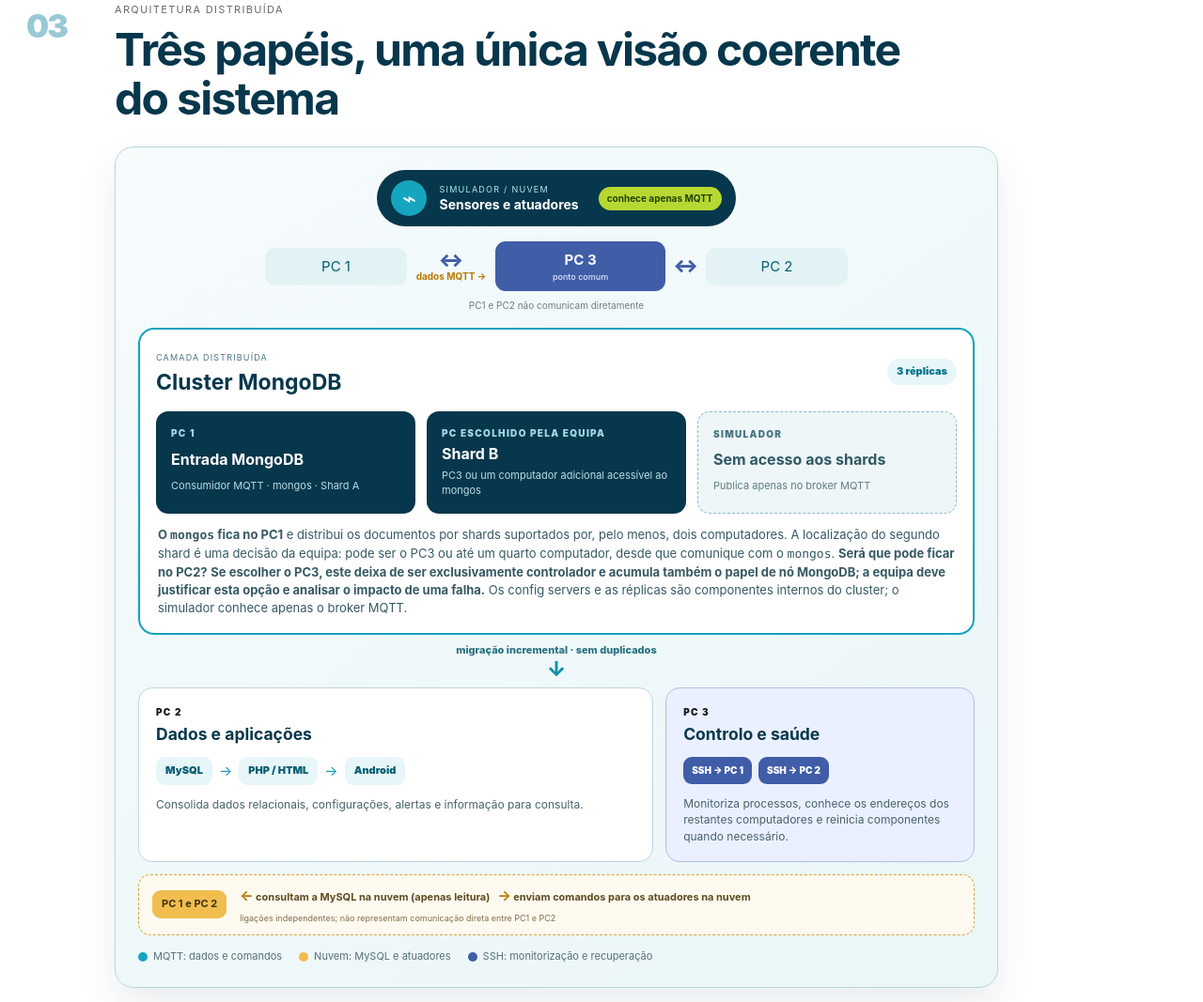
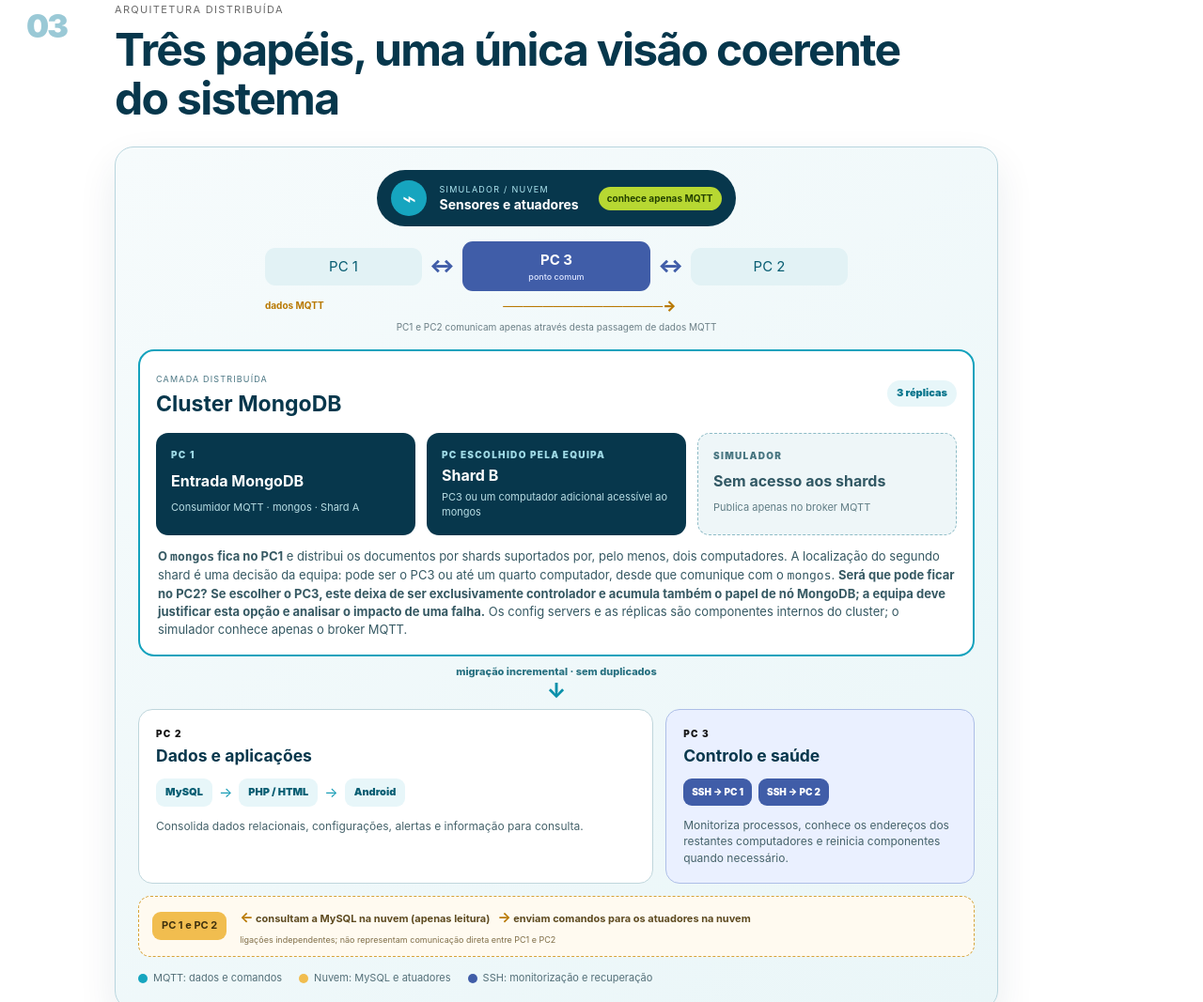
Before and after one commit to pnramos-iscte/pisid, a plain HTML site: page enunciado.html in a window 1280 px wide. Shown: the part 3646-4713 px from the top of the page at 94% size. Drawn offline with Linux system fonts and the light colour scheme.

Commit message:
Corrige destino da passagem MQTT

```diff
--- a/assets/assignment.css
+++ b/assets/assignment.css
@@ -68,7 +68,7 @@
 .mongo-cluster{padding:17px;border:2px solid #14a2bd;border-radius:17px;background:#fff}
 .mongo-cluster-head{display:flex;justify-content:space-between;align-items:center;gap:12px;padding-bottom:13px}
 .mongo-cluster-head small{font-size:9px;letter-spacing:.13em;color:#4c7784}.mongo-cluster h3{margin:2px 0 0;color:var(--navy);font-size:23px}.mongo-cluster-head>span{padding:6px 10px;border-radius:18px;background:#e7f6f9;color:#08758c;font-size:11px;font-weight:900}
-.network-topology{display:grid;grid-template-columns:1fr auto 1.2fr auto 1fr;align-items:center;gap:8px;max-width:620px;margin:0 auto 16px;text-align:center}.network-topology>span,.network-topology>strong{padding:9px 12px;border-radius:11px}.network-topology>span{background:#e2f2f5;color:#075d72}.network-topology>strong{display:grid;background:#405da8;color:#fff}.network-topology>strong small{font-size:9px;font-weight:500;color:#dbe4ff}.network-topology i{color:#405da8;font-size:20px;font-style:normal;font-weight:900}.topology-link-13{display:grid;gap:1px;min-width:78px}.topology-link-13 i{line-height:1}.topology-link-13 b{color:#b87800;font-size:10px;line-height:1.2;white-space:nowrap}.network-topology em{grid-column:1/-1;color:#6b7f86;font-size:10px;font-style:normal}.mongo-nodes{display:grid;grid-template-columns:repeat(3,1fr);gap:12px}.mongo-nodes article{position:relative;display:grid;gap:4px;padding:16px;border-radius:13px;background:#07374c;color:#fff}.mongo-nodes .pc-label{color:#9fdae6}.mongo-nodes strong{font-size:16px}.mongo-nodes span{font-size:11px;color:#b8dde4}.mongo-cluster>p{margin:13px 2px 0;color:#365963;font-size:13px}
+.network-topology{display:grid;grid-template-columns:1fr auto 1.2fr auto 1fr;align-items:center;gap:8px;max-width:620px;margin:0 auto 16px;text-align:center}.network-topology>span,.network-topology>strong{padding:9px 12px;border-radius:11px}.network-topology>span{background:#e2f2f5;color:#075d72}.network-topology>strong{display:grid;background:#405da8;color:#fff}.network-topology>strong small{font-size:9px;font-weight:500;color:#dbe4ff}.network-topology i{color:#405da8;font-size:20px;font-style:normal;font-weight:900}.mqtt-link-12{grid-column:1/-1;display:grid;grid-template-columns:auto 1fr;align-items:center;gap:8px;color:#b87800}.mqtt-link-12 b{font-size:10px;white-space:nowrap}.mqtt-link-12 i{overflow:hidden;color:#b87800;font-size:15px;line-height:1;white-space:nowrap}.network-topology em{grid-column:1/-1;color:#6b7f86;font-size:10px;font-style:normal}.mongo-nodes{display:grid;grid-template-columns:repeat(3,1fr);gap:12px}.mongo-nodes article{position:relative;display:grid;gap:4px;padding:16px;border-radius:13px;background:#07374c;color:#fff}.mongo-nodes .pc-label{color:#9fdae6}.mongo-nodes strong{font-size:16px}.mongo-nodes span{font-size:11px;color:#b8dde4}.mongo-cluster>p{margin:13px 2px 0;color:#365963;font-size:13px}
 .mongo-nodes .mongo-external{background:#eef6f8;color:#315864;border:1px dashed #8dbbc6}.mongo-nodes .mongo-external .pc-label{color:#477580}.mongo-nodes .mongo-external span{color:#607d85}
 .pc-label{font-size:10px;font-weight:900;letter-spacing:.13em;text-transform:uppercase}
 .arch-migration{display:grid;place-items:center;gap:1px;padding:9px;color:#287181;font-size:11px;font-weight:800;text-align:center}.arch-migration i{font-size:22px;font-style:normal;line-height:1;color:#0a90aa}
@@ -159,7 +159,7 @@
 .technology-intro{margin-top:20px;padding-top:55px;border-top:1px solid #c9dce2}.technology-cards{display:grid;grid-template-columns:repeat(2,1fr);gap:13px;margin-top:23px}.technology-cards>a{display:grid;grid-template-columns:56px 1fr auto;align-items:center;gap:13px;padding:16px;border:1px solid #c8dce2;border-radius:14px;background:#fff;color:inherit;text-decoration:none;box-shadow:0 9px 24px #07374c0b;transition:transform .18s,border-color .18s,box-shadow .18s}.technology-cards>a:hover{transform:translateY(-2px);border-color:#159db6;box-shadow:0 13px 28px #07374c16}.tech-symbol{display:grid;place-items:center;width:52px;height:52px;border-radius:14px;color:#fff;font-size:16px;font-weight:900}.mongo-symbol{background:#4d8d36}.mqtt-symbol{background:#0d8ea8;font-size:28px}.mysql-symbol{background:#3665a8;font-size:12px}.ssh-symbol{background:#263e50;font-family:ui-monospace,monospace}.technology-cards a>div{display:grid;gap:2px}.technology-cards small{color:#72878d;font-size:7px;font-weight:900;letter-spacing:.14em}.technology-cards strong{color:var(--navy);font-size:16px}.technology-cards p{margin:0;color:#60747b;font-size:10px}.technology-cards a>b{color:#07829b;font-size:9px;white-space:nowrap}
 @media(max-width:700px){.technology-cards{grid-template-columns:1fr}.technology-cards>a{grid-template-columns:52px 1fr}.technology-cards a>b{grid-column:2}}
 @media(max-width:620px){.career-section{margin:0 -16px;padding:42px 16px}.competency-grid{grid-template-columns:1fr}}
-@media(max-width:700px){.architecture-map{padding:14px}.mongo-nodes,.arch-bottom{grid-template-columns:1fr}.arch-source{width:100%;border-radius:14px}.mongo-cluster-head{align-items:flex-start}.service-chain{align-items:flex-start}.cloud-side-flow{grid-template-columns:1fr}.cloud-side-flow>strong{grid-row:auto;width:max-content}.cloud-side-flow>div{display:grid}.arch-legend{display:grid;gap:7px}.network-topology{grid-template-columns:1fr auto 1fr}.topology-pc1{grid-column:1;grid-row:1}.topology-link-13{grid-column:1/3;grid-row:2;justify-self:center}.network-topology>strong{grid-column:2;grid-row:1}.topology-link-32{grid-column:2;grid-row:3}.topology-pc2{grid-column:3;grid-row:1}.network-topology em{grid-column:1/-1}}
+@media(max-width:700px){.architecture-map{padding:14px}.mongo-nodes,.arch-bottom{grid-template-columns:1fr}.arch-source{width:100%;border-radius:14px}.mongo-cluster-head{align-items:flex-start}.service-chain{align-items:flex-start}.cloud-side-flow{grid-template-columns:1fr}.cloud-side-flow>strong{grid-row:auto;width:max-content}.cloud-side-flow>div{display:grid}.arch-legend{display:grid;gap:7px}.network-topology{grid-template-columns:1fr auto 1fr}.topology-pc1{grid-column:1;grid-row:1}.topology-link-13{grid-column:1/3;grid-row:2}.network-topology>strong{grid-column:2;grid-row:1}.topology-link-32{grid-column:2/4;grid-row:2}.topology-pc2{grid-column:3;grid-row:1}.mqtt-link-12{grid-row:3}.network-topology em{grid-column:1/-1}}
 @media(max-width:620px){.assignment{padding:0 16px 40px}
 .assignment-hero{margin:0 -16px;padding:45px 22px;min-height:370px}
 .assignment-section{display:block}
--- a/enunciado.html
+++ b/enunciado.html
@@ -150,9 +150,9 @@
 <div class="section-copy">
 <div class="kicker">Arquitetura distribuída</div>
 <h2>Três papéis, uma única visão coerente do sistema</h2>
-<div class="architecture-map" role="img" aria-label="O simulador comunica apenas através de MQTT; o PC1 recebe as mensagens, envia dados por MQTT para o PC3 e aloja o mongos, que distribui dados por shards em pelo menos dois computadores escolhidos pela equipa; o PC2 mantém MySQL e a aplicação">
+<div class="architecture-map" role="img" aria-label="O simulador comunica apenas através de MQTT; o PC1 recebe as mensagens, envia dados por MQTT para o PC2 e aloja o mongos, que distribui dados por shards em pelo menos dois computadores escolhidos pela equipa; o PC2 mantém MySQL e a aplicação">
 <div class="arch-source"><span class="arch-source-icon">⌁</span><div><small>SIMULADOR / NUVEM</small><strong>Sensores e atuadores</strong></div><b>conhece apenas MQTT</b></div>
-<div class="network-topology"><span class="topology-pc1">PC 1</span><div class="topology-link-13"><i>↔</i><b>dados MQTT&nbsp;→</b></div><strong>PC 3<small>ponto comum</small></strong><i class="topology-link-32">↔</i><span class="topology-pc2">PC 2</span><em>PC1 e PC2 não comunicam diretamente</em></div>
+<div class="network-topology"><span class="topology-pc1">PC 1</span><i class="topology-link-13">↔</i><strong>PC 3<small>ponto comum</small></strong><i class="topology-link-32">↔</i><span class="topology-pc2">PC 2</span><div class="mqtt-link-12"><b>dados MQTT</b><i>────────────────→</i></div><em>PC1 e PC2 comunicam apenas através desta passagem de dados MQTT</em></div>
 <section class="mongo-cluster"><div class="mongo-cluster-head"><div><small>CAMADA DISTRIBUÍDA</small><h3>Cluster MongoDB</h3></div><span>3 réplicas</span></div><div class="mongo-nodes mongo-nodes-fixed"><article><div class="pc-label">PC 1</div><strong>Entrada MongoDB</strong><span>Consumidor MQTT · mongos · Shard A</span></article><article><div class="pc-label">PC ESCOLHIDO PELA EQUIPA</div><strong>Shard B</strong><span>PC3 ou um computador adicional acessível ao mongos</span></article><article class="mongo-external"><div class="pc-label">SIMULADOR</div><strong>Sem acesso aos shards</strong><span>Publica apenas no broker MQTT</span></article></div><p><b>O <code>mongos</code> fica no PC1</b> e distribui os documentos por shards suportados por, pelo menos, dois computadores. A localização do segundo shard é uma decisão da equipa: pode ser o PC3 ou até um quarto computador, desde que comunique com o <code>mongos</code>. <strong>Será que pode ficar no PC2?</strong> <strong>Se escolher o PC3, este deixa de ser exclusivamente controlador e acumula também o papel de nó MongoDB; a equipa deve justificar esta opção e analisar o impacto de uma falha.</strong> Os config servers e as réplicas são componentes internos do cluster; o simulador conhece apenas o broker MQTT.</p></section>
 <div class="arch-migration"><span>migração incremental · sem duplicados</span><i>↓</i></div>
 <div class="arch-bottom"><section class="pc2-services"><div class="pc-label">PC 2</div><h3>Dados e aplicações</h3><div class="service-chain"><span>MySQL</span><i>→</i><span>PHP / HTML</span><i>→</i><span>Android</span></div><p>Consolida dados relacionais, configurações, alertas e informação para consulta.</p></section><section class="pc3-control"><div class="pc-label">PC 3</div><h3>Controlo e saúde</h3><div class="ssh-links"><span>SSH → PC 1</span><span>SSH → PC 2</span></div><p>Monitoriza processos, conhece os endereços dos restantes computadores e reinicia componentes quando necessário.</p></section></div>
```
